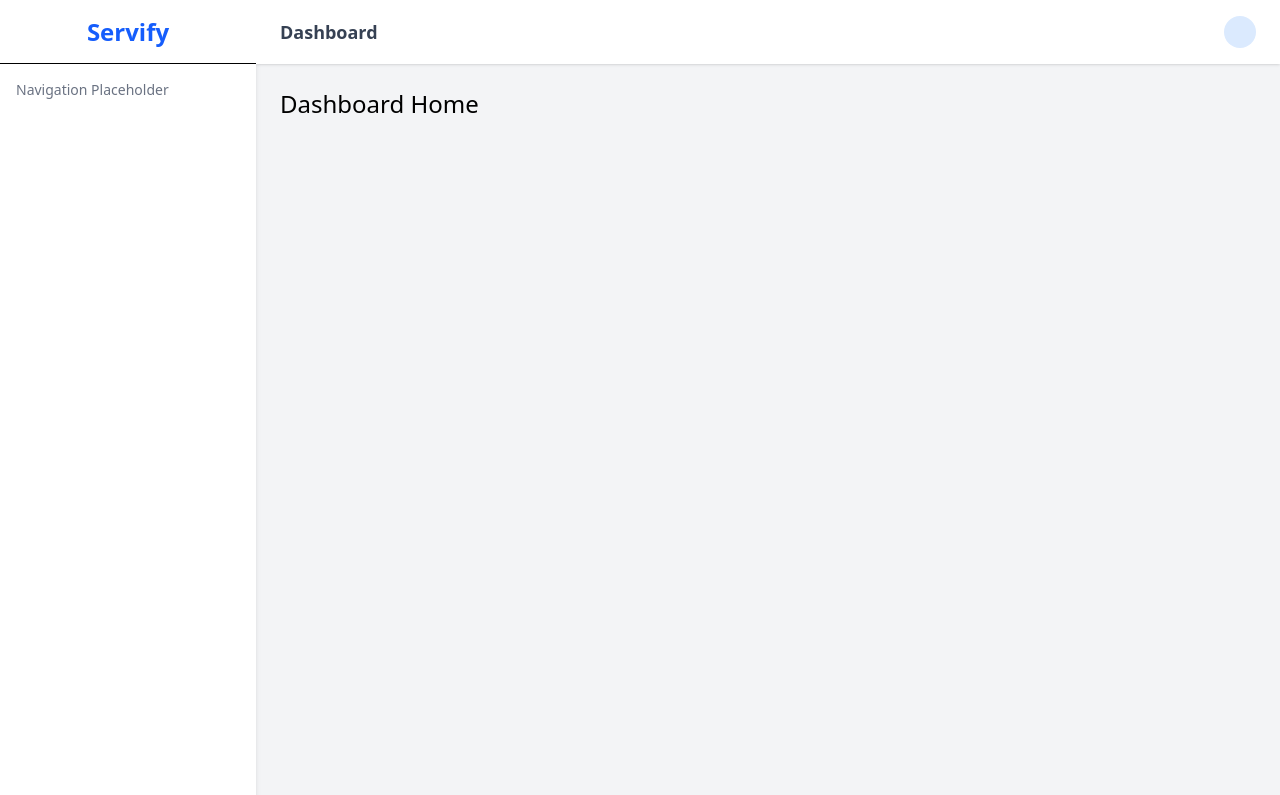
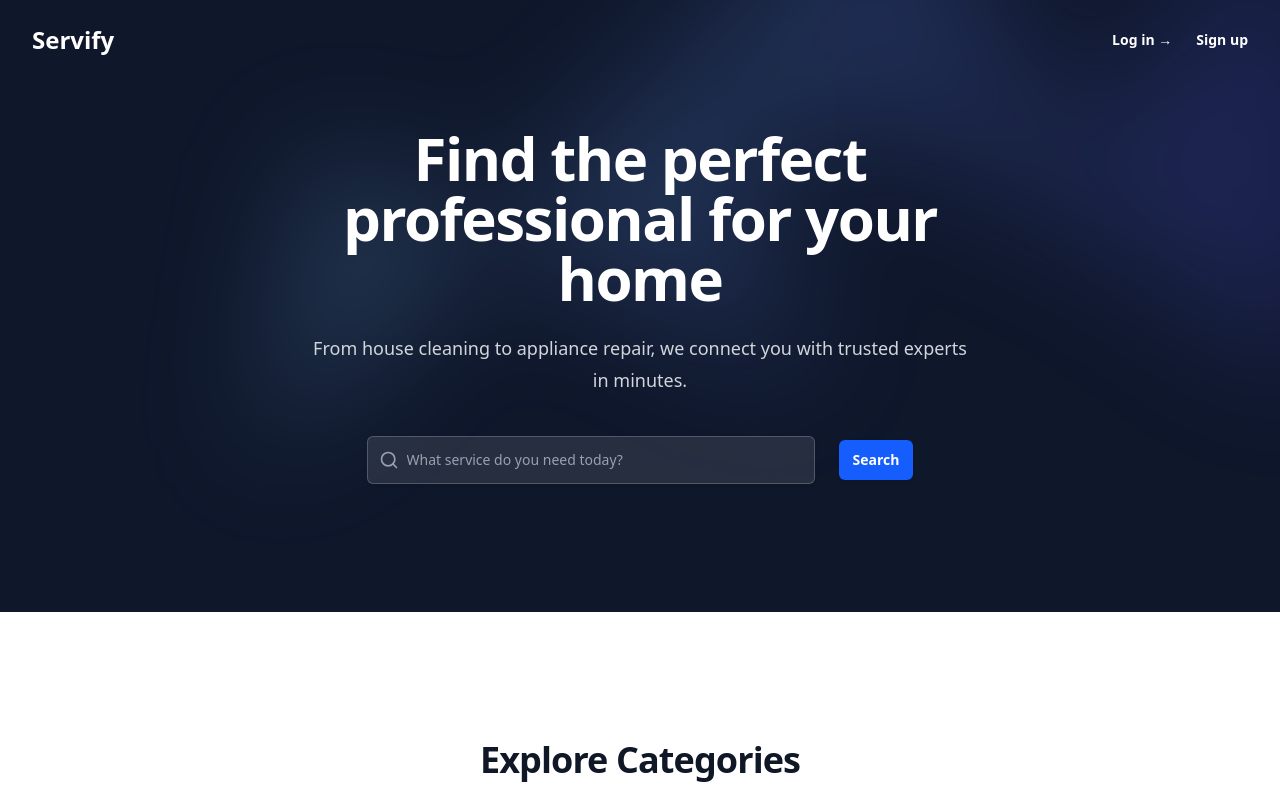
Before and after one commit to darxh/Servify, a React (Vite) app in the folder Client/: page / in a window 1280 px wide. Before the commit this address led to /dashboard. Shown: the top 795 px of the page. Built offline with nearby package versions, Linux system fonts and the light colour scheme; no server answers.

Commit message:
feat(client): assemble homepage with hero and categories and update routing

```diff
--- /dev/null
+++ b/Client/src/pages/home/HomePage.jsx
@@ -0,0 +1,48 @@
+import Hero from "../../features/home/components/Hero";
+import CategorySection from "../../features/home/components/CategorySection";
+import { Link } from "react-router-dom";
+
+const HomePage = () => {
+  return (
+    <div className="bg-white">
+
+      <header className="absolute inset-x-0 top-0 z-50">
+        <nav className="flex items-center justify-between p-6 lg:px-8" aria-label="Global">
+          <div className="flex lg:flex-1">
+            <Link to="/" className="-m-1.5 p-1.5 text-2xl font-bold text-white">
+              Servify
+            </Link>
+          </div>
+          <div className="flex flex-1 justify-end gap-x-6">
+            <Link to="/auth/login" className="text-sm font-semibold leading-6 text-white hover:text-gray-300">
+              Log in <span aria-hidden="true">&rarr;</span>
+            </Link>
+            <Link to="/auth/register" className="text-sm font-semibold leading-6 text-white hover:text-gray-300">
+              Sign up
+            </Link>
+          </div>
+        </nav>
+      </header>
+
+      <main>
+        {/* The Attention Grabber */}
+        <Hero />
+
+        {/* The Navigation Map */}
+        <CategorySection />
+
+        {/* Placeholder for Future Sections */}
+        <div className="py-24 text-center">
+            <p className="text-gray-500">More sections (Featured Providers, Reviews) coming soon...</p>
+        </div>
+      </main>
+
+      {/* Footer */}
+      <footer className="bg-gray-900 py-12 text-center text-white">
+          <p>&copy; 2024 Servify. All rights reserved.</p>
+      </footer>
+    </div>
+  );
+};
+
+export default HomePage;
```
Also changed, not shown: Client/src/router.jsx (+4 -3 lines).
